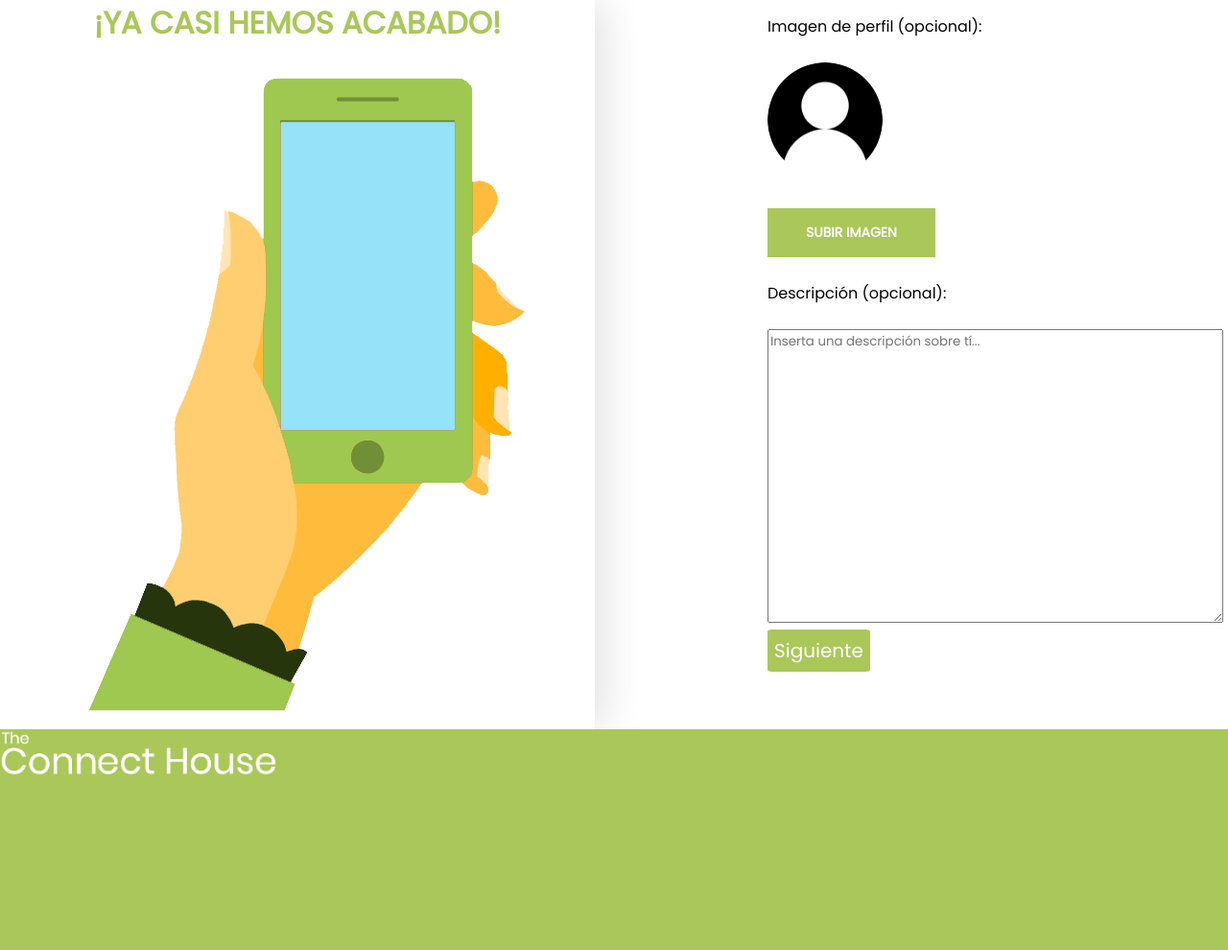
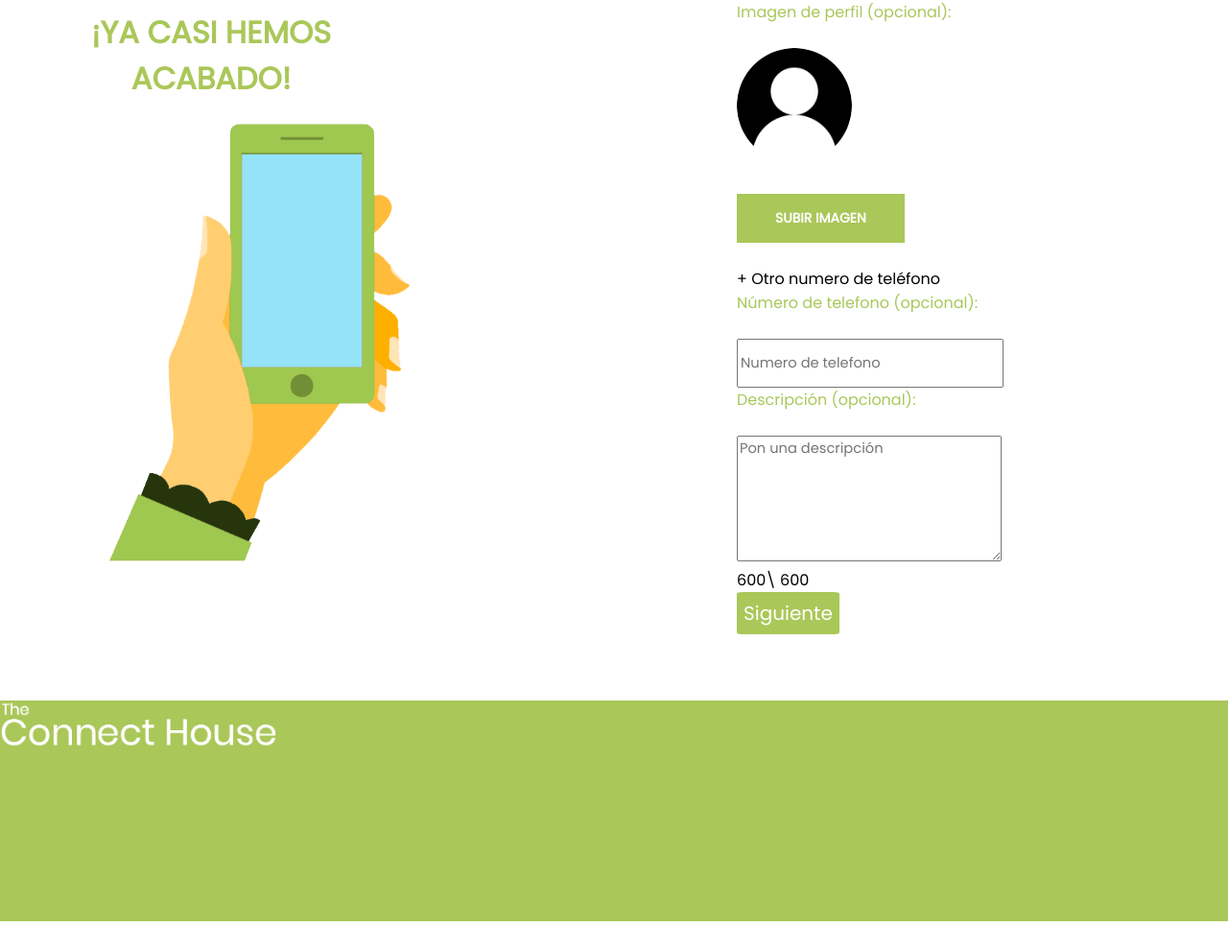
Before and after one commit to adiezdev/the-connect-house, a PHP site: page /completa-perfil.php in a window 1280 px wide. Shown: the whole page at 96% size. After the commit the page ends 960 px from the top, so only its background shows below. Run offline with PHP 8.4, Linux system fonts and the light colour scheme; the visitor is signed in with stand-in values (Sample User, id 1); some libraries are stand-ins or nearby versions.

Commit message:
Pequeños cambios

```diff
--- a/completa-perfil.php
+++ b/completa-perfil.php
@@ -17,7 +17,8 @@
     //Cogemos los estilos
     $estilos = array(
         ESTILOS_WIDGETS,
-        ESTILOS_CASI
+        ESTILOS_MAIN,
+        ESTILOS_REGISTRAR_PISO
     );
     //
     //Se lo envíamos al metodo
@@ -26,23 +27,55 @@
 <body>
     <div class="content">
     <div class="contenedor-izquierdo">
+        <div class="into-izquierdo">
             <h1 class="cabeceras">¡YA CASI HEMOS ACABADO!</h1>
-        <img src="img/hand-cell.png" title="movil">
+            <img id="imgpertefl"  src="img/hand-cell.png" title="movil">
+        </div>
     </div>
         <div class="contenedor-centro">
+            <div class="into-centro seccioncasi">
                 <label for="imgperfil">Imagen de perfil (opcional):</label><br><br>
                 <img id="imgperfil" src="img/isset/isset-user.png"><br><br>
                 <label for="inputperfil">Subir Imagen</label>
                 <input type="file" name="archivos" id="inputperfil"/><br><br>
+                <form id="campos-isset" action="peticiones/ajax/a_Completaperfil.php" method="POST" >
+                    <div id="plus" style="cursor: pointer">+ Otro numero de teléfono</div>
+                    <label for="telefono">Número de telefono (opcional):</label><br><br>
+                    <input type="text" class="credential" id="telefono" name="telefono[]" placeholder="Numero de telefono"><br>
+                    <div id="telefono2"></div>
                     <label for="">Descripción (opcional):</label><br><br>
-            <textarea rows="15" cols="40" name="descripcion" form="campos-isset" placeholder="Inserta una descripción sobre tí..."></textarea>
-            <form id="campos-isset" action="peticiones/rest/post_completaperfil.php" method="POST" >
+                    <textarea  class="credential" id="descripcion" name="user_post_textarea" maxlength="320" placeholder="Pon una descripción" style="height: 125px !important;" ></textarea>
+                    <br><p>600\<span id="contador"> 600</span></p>
                     <div id="hiddens"></div>
-                <input type="submit" value="Siguiente" name="siguiente" class="button">
+                    <input type="button" value="Siguiente" name="siguiente" class="button">
                 </form>
+            </div>
         </div>
     </div>
     <?php  require_once(__DIR__."/includes/footer.php"); ?>
 </body>
 <script src="<?php echo get_root_uri() ?>/the-connect-house/js/precarga-imagen-perfil.js"></script>
+<script>
+    $(document).ready(function(){
+        //Máixmo de caracteres en la descripción
+        var maximo = 600;
+        //Si detecta el teclado
+        $('#descripcion').keyup(function()
+        {
+            //Congemos de la descipcion la longitud del valor
+            var caracteres = $(this).val().length;
+            //se lo restamos al maximo
+            var restantes = maximo - caracteres;
+            //lo mostramos
+            $('#contador').html(restantes);
+        });
+    });
+    //
+    //Añadir un segundo telefono
+    $('#plus').click(function ()
+    {
+        var tlf = '<input type="text" class="credential" id="telefono" name="telefono[]" placeholder="Numero de telefono">';
+        $('#telefono2').html(tlf);
+    });
+</script>
 </html>
--- a/css/estilos-completa.css
+++ /dev/null
@@ -1,22 +0,0 @@
-.contenedor-centro{
-    position: absolute;
-}
-.contenedor-izquierdo {
-    top: 0px;
-    bottom: 0px;
-    width: 620px;
-    height: 95vh;
-    -webkit-box-shadow: 13px 1px 38px -1px rgba(0, 0, 0, 0.11);
-    -moz-box-shadow: 13px 1px 38px -1px rgba(0, 0, 0, 0.11);
-    box-shadow: 13px 1px 38px -1px rgba(0, 0, 0, 0.11);
-}
-.contenedor-centro {
-    top: 15px;
-    left: 800px;
-    right: 0;
-    bottom: 0px;
-}
-
-.contenedor-izquierdo .into-izquierdo {
-    margin: 50px 40px 0px 50px;
-}
--- a/css/estilos-main.css
+++ b/css/estilos-main.css
@@ -43,6 +43,14 @@
 .into-centro.seccioncentro
 {
     margin: 0% 10% 0% 30%;
+}
+.into-centro.seccioncasi
+{
+    margin: 0% 10% 0% 60%;
+}
+.into-centro.seccioncasi label
+{
+    margin-left: 0 !important;
 }
 .into-centro.busqueda
 {
--- a/css/estilos-registrar-piso-habitacion.css
+++ b/css/estilos-registrar-piso-habitacion.css
@@ -1,7 +1,7 @@
 label
 {
     color: #aac759;
-    margin-left: 50px;
+    margin-left: 10px;
 }
 div[class^="seccion"]
 {
@@ -23,7 +23,7 @@ input[type="checkbox"]{
 /*Tamaño imagenes checbox*/
 #cimagen
 {
-  width: 80px;
+  width: 100px;
 }
 /*Mapa*/
 #mapid
--- a/css/widgets.css
+++ b/css/widgets.css
@@ -30,6 +30,10 @@ svg {
 #imgperfil{
     width: 120px;
     border-radius: 300%;
+}
+#imgpertefl
+{
+    width: 130%;
 }
 .habitacion
 {
--- a/piso-habitacion/includes/seccion-2.php
+++ b/piso-habitacion/includes/seccion-2.php
@@ -13,7 +13,7 @@ Nombre del archivo: seccion-2.php
         <div class="comodidades"><label for="metros">Metro del piso (*): </label></div>
         <div class="comodidades"><input type="text" id="metros" name="metros" class="credential"  placeholder="Cuantos metros tiene el piso"></div>
         <div class="comodidades"><label for="precio">Precio (*): </label></div>
-        <div class="comodidades"><input type="text" id="precio" name="precio" class="credential"  placeholder="¿Qué precio tiene?">€</div>
+        <div class="comodidades"><input type="text" id="precio" name="precio" class="credential"  placeholder="¿Qué precio tiene?">€/mes</div>
     </div>
     <div class="comodidad">
         <div class="comodidades"><label for="toilet">Baños (*): </label></div>
```
Also changed, not shown: bd/bd_telefonos.php (added, +79 -0 lines), index.php (+1 -113 lines), js/paginado-pisos.js (added, +113 -0 lines), js/slider-secciones.js (+8 -0 lines), js/validaciones/completa-perfil.js (added, +27 -0 lines), peticiones/ajax/a_Completaperfil.php (renamed from peticiones/rest/post_completaperfil.php, +13 -7 lines). Lines whose indentation alone changed are shown as unchanged.
